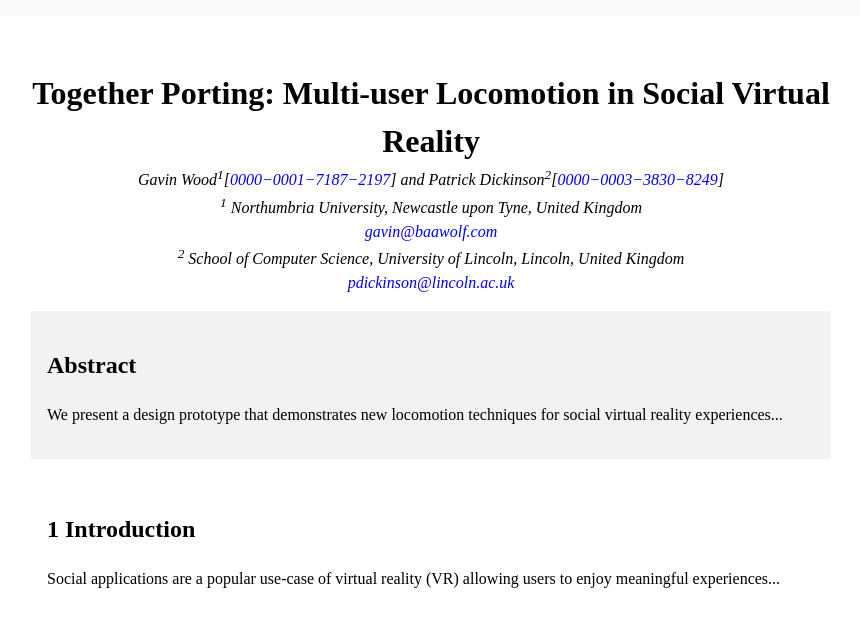
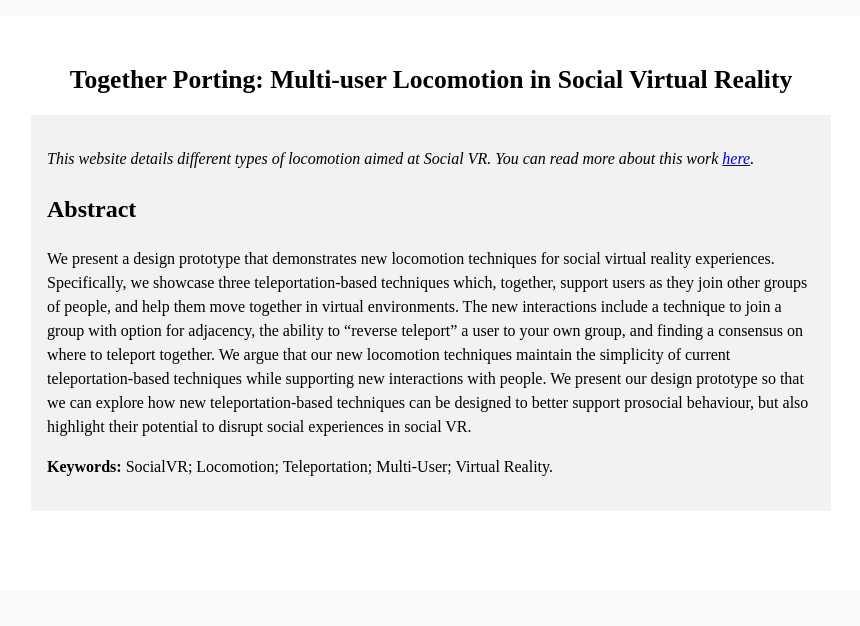
Before and after one commit to GavWood/TogetherPorting, a plain HTML site: page website/index.html in a window 1280 px wide. Shown: the whole page, without its empty margins (209-1069 px from the left). Drawn offline with Linux system fonts and the light colour scheme.

Commit message:
Together porting

```diff
--- a/website/index.html
+++ b/website/index.html
@@ -7,23 +7,33 @@
 <body>
   <div class="paper">
     <header>
-      <h1>Together Porting: Multi-user Locomotion in Social Virtual Reality</h1>
-      <div class="authors">
-        <p>Gavin Wood<sup>1</sup>[<a href="https://orcid.org/0000-0001-7187-2197">0000−0001−7187−2197</a>] and Patrick Dickinson<sup>2</sup>[<a href="https://orcid.org/0000-0003-3830-8249">0000−0003−3830−8249</a>]</p>
-        <p><sup>1</sup> Northumbria University, Newcastle upon Tyne, United Kingdom</p>
-        <p><a href="mailto:gavin@baawolf.com">gavin@baawolf.com</a></p>
-        <p><sup>2</sup> School of Computer Science, University of Lincoln, Lincoln, United Kingdom</p>
-        <p><a href="mailto:pdickinson@lincoln.ac.uk">pdickinson@lincoln.ac.uk</a></p>
-      </div>
+		<h1>Together Porting: Multi-user Locomotion in Social Virtual Reality</h1>
     </header>
     <section class="abstract">
-      <h2>Abstract</h2>
-      <p>We present a design prototype that demonstrates new locomotion techniques for social virtual reality experiences...</p>
-    </section>
+      <p class="disclaimer"><em>This website details different types of locomotion aimed at Social VR.
+	  You can read more about this work <a href="https://scholar.google.com/citations?view_op=view_citation&hl=en&user=tVR6WikAAAAJ&sortby=pubdate&citation_for_view=tVR6WikAAAAJ:vV6vV6tmYwMC" target="_blank">here</a>.</em></p>
+
+
+	<h2>Abstract</h2>
+      <p>We present a design prototype that demonstrates new locomotion techniques for social virtual reality experiences. Specifically, we
+		showcase three teleportation-based techniques which, together, support
+		users as they join other groups of people, and help them move together
+		in virtual environments. The new interactions include a technique to
+		join a group with option for adjacency, the ability to “reverse teleport”
+		a user to your own group, and finding a consensus on where to teleport together. We argue that our new locomotion techniques maintain
+		the simplicity of current teleportation-based techniques while supporting
+		new interactions with people. We present our design prototype so that
+		we can explore how new teleportation-based techniques can be designed
+		to better support prosocial behaviour, but also highlight their potential
+		to disrupt social experiences in social VR.
+	</p>
+
+	<p class="keywords"><strong>Keywords:</strong> SocialVR; Locomotion; Teleportation; Multi-User; Virtual Reality.</p>
+
+	</section>
+
     <section class="content">
-      <h2>1 Introduction</h2>
-      <p>Social applications are a popular use-case of virtual reality (VR) allowing users to enjoy meaningful experiences...</p>
-      <!-- Additional sections -->
+
     </section>
   </div>
 </body>
--- a/website/styles.css
+++ b/website/styles.css
@@ -1,3 +1,11 @@
+
+header h1 {
+  font-size: 1.6em;
+  font-weight: bold;
+  margin: 0.5em 0;
+  text-align: center;
+}
+
 body {
   font-family: 'Times New Roman', Times, serif;
   line-height: 1.5;
@@ -5,6 +13,11 @@ body {
   padding: 0;
   background-color: #f9f9f9;
 }
+
+.disclaimer {
+  font-style: italic;
+}
+
 
 .paper {
   margin: 1em auto;
--- a/website/text/styles.css
+++ /dev/null
@@ -1,30 +0,0 @@
-body {
-  margin: 0;
-  padding: 0;
-}
-
-.container {
-  display: flex;
-  justify-content: center;
-}
-
-.left-column, .right-column {
-  flex: 1; /* Flexbox: take up remaining space */
-  background-color: grey;
-  min-height: 100vh;
-}
-
-.middle-column {
-  width: 210mm; /* A4 width */
-  height: 297mm; /* A4 height */
-  background-color: white;
-  box-shadow: 0 0 10px rgba(0, 0, 0, 0.1);
-  margin: 20px;
-}
-
-/* Optional: centering content in the A4-like column */
-.middle-column h1,
-.middle-column p {
-  margin: 20px;
-  text-align: center;
-}
```
